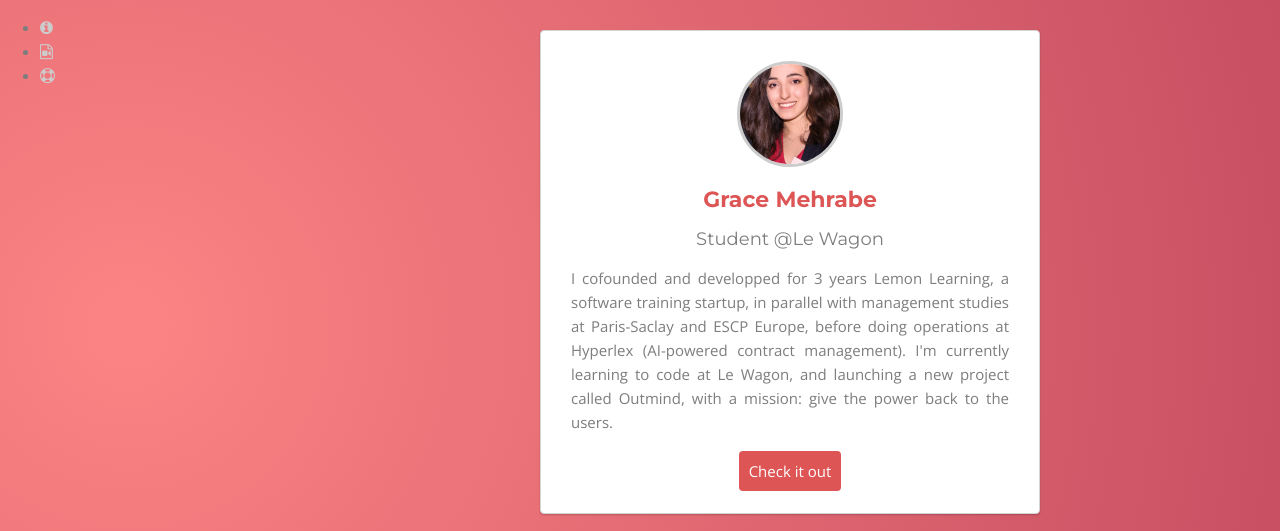
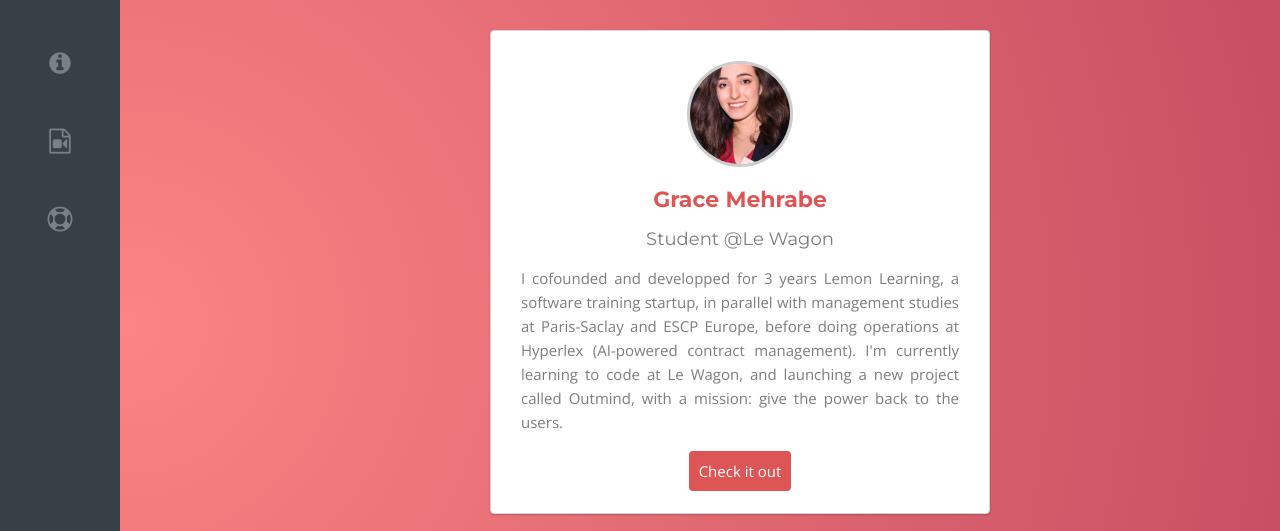
Before and after one commit to GraceMra/profile, a plain HTML site: page index.html in a window 1280 px wide. Shown: the top 531 px of the page. Drawn offline with nearby package versions, Linux system fonts and the light colour scheme.

Commit message:
Update style.css

```diff
--- a/style.css
+++ b/style.css
@@ -152,13 +152,35 @@ table {
 }
 
 #sidebar {
+  background-color: #384047;
   position: fixed;
-  width: 300px;
-  left: 0;
-  top: 0;
-  bottom: 0;
+  left: 0px;
+  top: 0px;
+  bottom: 0px;
+  width: 120px;
+  text-align: center;
+}
+
+#sidebar ul {
+  list-style: none;
+  padding-left: 0px;
+}
+
+#sidebar li {
+  margin-top:50px;
+  margin-bottom: 50px;
+}
+
+#sidebar a {
+  text-decoration: none;
+  font-size: 25px;
+  color:#788188;
+}
+
+#sidebar a:hover {
+  color: white;
 }
 
 #page-content {
-  margin-left: 300px;
+  margin-left: 200px;
 }
```
